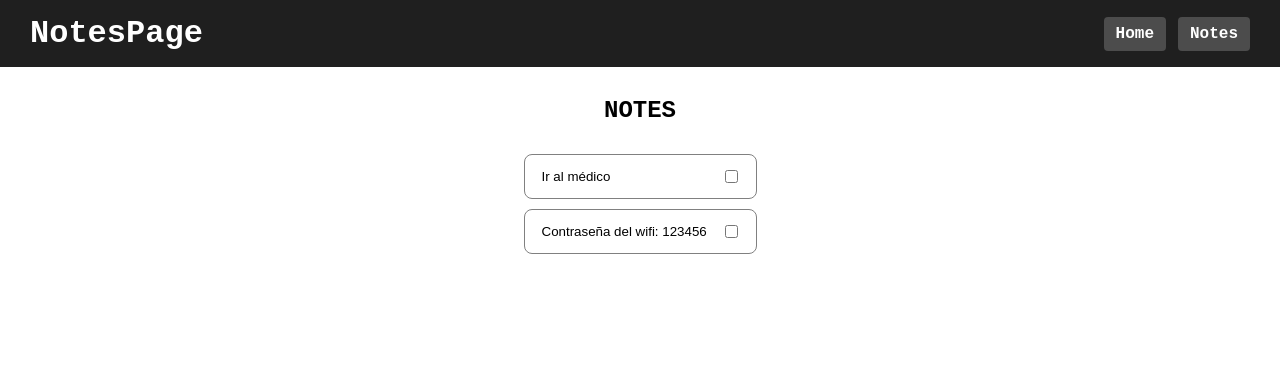
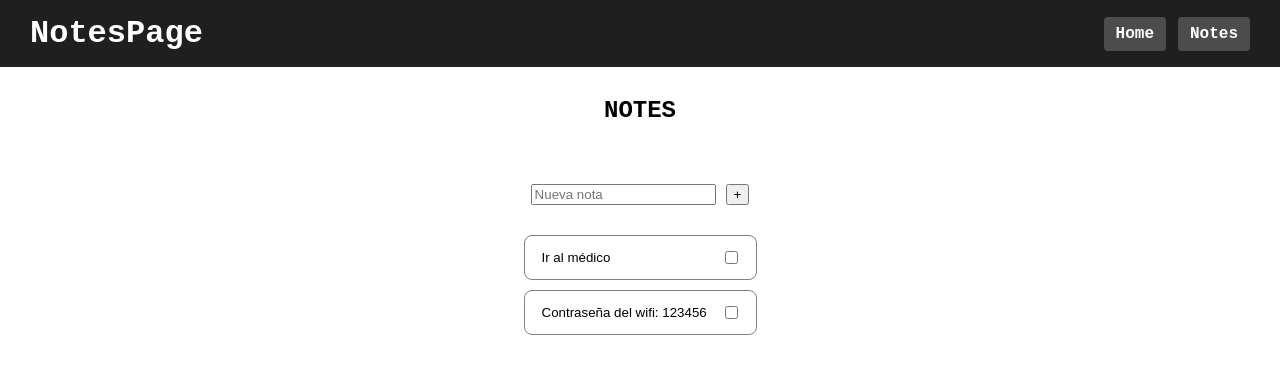
Before and after one commit to RamconDev/Vue-AmazingCode, a Vue app in the folder mini-proyecto/my-notes-app/: page /notes in a window 1280 px wide. Shown: the top 374 px of the page. Built offline with nearby package versions, Linux system fonts and the light colour scheme.

Commit message:
nuevo componente para crear notas y agregar a la lista existente

```diff
--- /dev/null
+++ b/mini-proyecto/my-notes-app/src/components/CreateNote.vue
@@ -0,0 +1,32 @@
+<script setup>
+import { ref } from 'vue';
+import { useNoteStore } from '../stores/noteStore';
+
+const noteStore = useNoteStore();
+
+const handleSubmit = () => {
+  noteStore.addNote(title.value);
+  title.value = "";
+};
+
+  const title = ref("");
+</script>
+
+<template>
+  <section>
+    <form class="note-form" @submit.prevent="handleSubmit">
+      <input type="text" class="note-title" placeholder="Nueva nota" v-model="title">
+      <button class="create-button">+</button>
+    </form>
+  </section>
+</template>
+
+<style scoped>
+  section {
+    padding: 30px 0px;
+    form {
+      display: flex;
+      gap: 10px;
+    }
+  }
+</style>
--- a/mini-proyecto/my-notes-app/src/stores/noteStore.js
+++ b/mini-proyecto/my-notes-app/src/stores/noteStore.js
@@ -15,7 +15,20 @@
     },
   ]);
 
+  const createId = () => {
+    return Date.now().toString(36) + Math.random().toString(36).slice(2);
+  }
+
+  const addNote = (title) => {
+    notes.value.unshift({
+      id: createId,
+      title: title,
+      marked: false
+    });
+  }
+
   return {
     notes,
+    addNote
   }
 })
--- a/mini-proyecto/my-notes-app/src/views/Notes.vue
+++ b/mini-proyecto/my-notes-app/src/views/Notes.vue
@@ -1,4 +1,5 @@
 <script setup>
+import CreateNote from '../components/CreateNote.vue';
 import HeaderComponent from '../components/HeaderComponent.vue';
 import NoteCardComponent from '../components/NoteCardComponent.vue';
 import { useNoteStore } from '../stores/noteStore';
@@ -10,6 +11,8 @@
   <HeaderComponent/>
   <section id="notes-page">
     <h2>Notes</h2>
+
+    <CreateNote></CreateNote>
     <ul class="note-list">
       <li v-for="note in noteStore.notes" :key="note.id">
         <NoteCardComponent :note="note"></NoteCardComponent>
```
